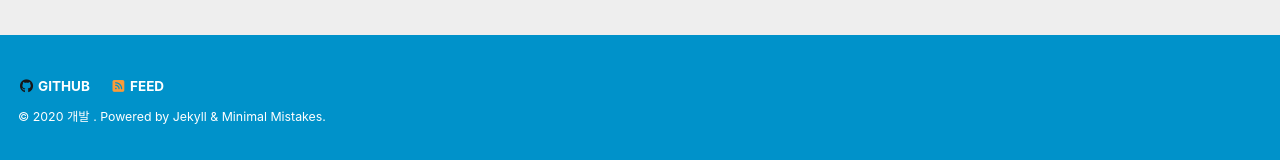
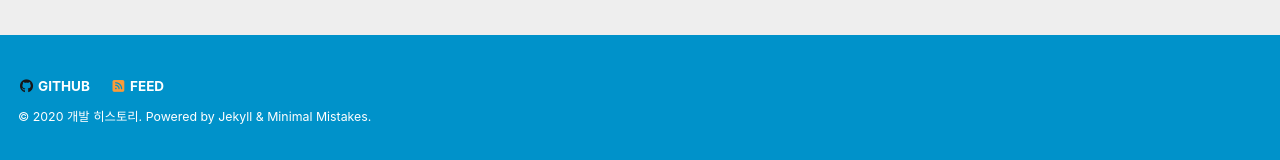
Before and after one commit to ldk-hub/ldk-hub.github.io, a Jekyll site: the page built from index.html, in a window 1280 px wide and 900 px high, scrolled down 264 px. Shown: the part 737-897 px from the top of the window. Built offline with Jekyll 4.4.1, drawn with Linux system fonts in a browser that asks for light colours; cached includes are drawn as plain includes; nearby versions of some CDN libraries; a script that is not in the unit is left out; the list of posts is cut into pages by our own code; comment, search, counter and statistics services are not loaded.

Commit message:
Update _config.yml

```diff
--- a/_config.yml
+++ b/_config.yml
@@ -19,8 +19,8 @@ locale                   : "en-US"
 title                    : "Devlog"
 title_separator          :
 subtitle                 : "LDK`s Coding Study Story"
-name                     : "개발 "
-description              : "An amazing website."
+name                     : "개발 히스토리"
+description              : "develope Blog"
 url                      : "https://ldk-hub.github.io"        # the base hostname & protocol for your site e.g. "https://mmistakes.github.io"
 baseurl                  : "" # the subpath of your site, e.g. "/blog"
 repository               : # GitHub username/repo-name e.g. "mmistakes/minimal-mistakes"
```
